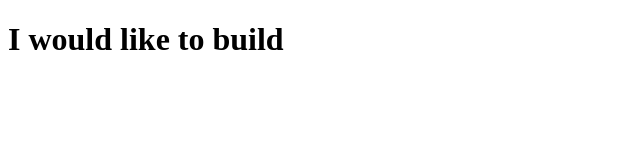
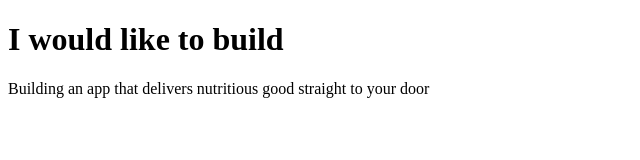
Before and after one commit to neldaza/prep-90921-code-solutions, a website: page prep-example/index.html in a window 1280 px wide. Shown: the whole page, without its empty margins (0-640 px from the left). Drawn offline with Linux system fonts and the light colour scheme.

Commit message:
Prep-Example Second Draft

```diff
--- a/prep-example/index.html
+++ b/prep-example/index.html
@@ -6,7 +6,7 @@
 <body>
   <h1>I would like to build</h1>
   <p>
-    <!-- write your app ideas here 👇 -->
+    Building an app that delivers nutritious good straight to your door
 
 
 
```
